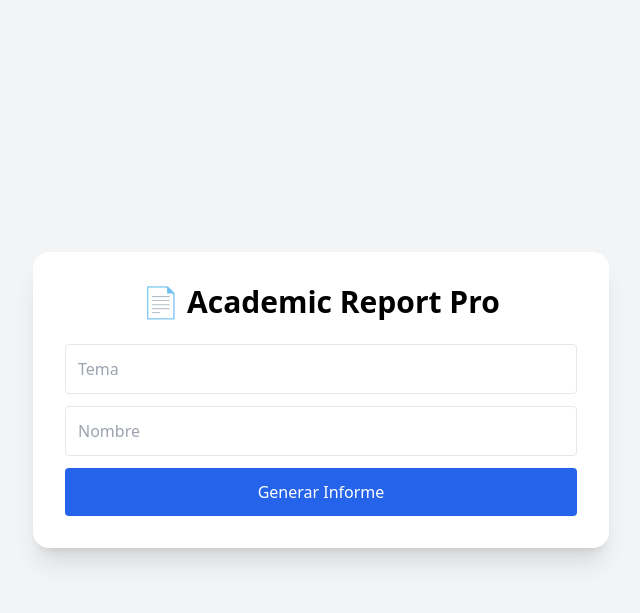
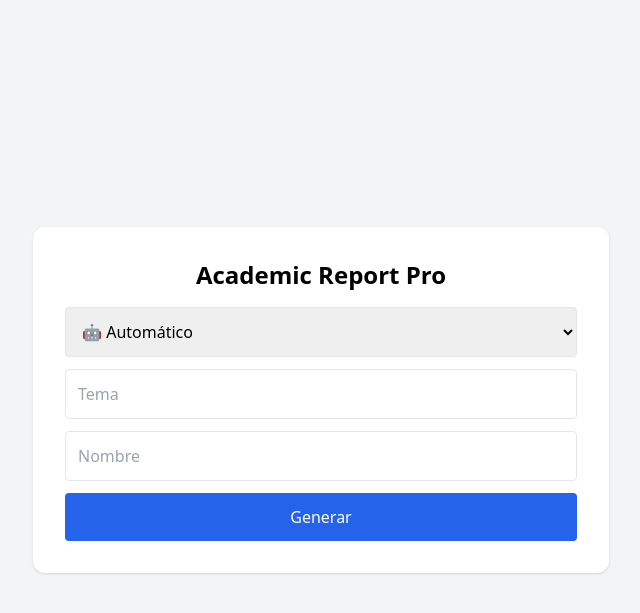
Before and after one commit to robertoarbelaez-png/Academic-Report-Pro, a Flask app: page / in a window 1280 px wide. Shown: the top 613 px of the page, without its empty margins (319-959 px from the left). Run offline with Flask 3, Linux system fonts and the light colour scheme; parts of the project's set-up code (start-up, migrations or seed data) failed here and were passed over; some libraries are stand-ins or nearby versions.

Commit message:
Update index.html

```diff
--- a/templates/index.html
+++ b/templates/index.html
@@ -4,48 +4,55 @@
 <meta charset="UTF-8">
 <title>Academic Report Pro</title>
 
+<script src="https://cdn.tailwindcss.com"></script>
 <script src="https://cdn.jsdelivr.net/npm/sweetalert2@11"></script>
-<script src="https://cdn.tailwindcss.com"></script>
 </head>
 
-<body class="bg-gray-100 min-h-screen flex items-center justify-center">
+<body class="bg-gray-100 flex items-center justify-center min-h-screen">
 
-<div class="bg-white p-8 rounded-2xl shadow-xl w-full max-w-xl">
+<div class="bg-white p-8 rounded-xl shadow w-full max-w-xl">
 
-<h1 class="text-3xl font-bold text-center mb-6">📄 Academic Report Pro</h1>
+<h1 class="text-2xl font-bold mb-4 text-center">Academic Report Pro</h1>
+
+<select id="modo" class="w-full p-3 border rounded mb-3">
+<option value="rapido">⚡ Rápido</option>
+<option value="auto" selected>🤖 Automático</option>
+<option value="manual">🛠️ Manual</option>
+</select>
 
 <input id="tema" placeholder="Tema" class="w-full p-3 border rounded mb-3">
 <input id="nombre" placeholder="Nombre" class="w-full p-3 border rounded mb-3">
 
+<div id="manualFields" class="hidden space-y-2">
+<textarea id="intro" placeholder="Introducción" class="w-full p-2 border rounded"></textarea>
+<textarea id="obj" placeholder="Objetivos" class="w-full p-2 border rounded"></textarea>
+<textarea id="des" placeholder="Desarrollo" class="w-full p-2 border rounded"></textarea>
+</div>
+
 <button onclick="generar()" class="w-full bg-blue-600 text-white py-3 rounded">
-Generar Informe
+Generar
 </button>
-
-<div id="preview" class="mt-6 hidden">
-<h2 class="font-bold mb-2">Vista previa</h2>
-<div id="contenidoPreview" class="bg-gray-100 p-3 rounded text-sm"></div>
-
-<button id="descargarBtn" class="mt-3 w-full bg-green-600 text-white py-3 rounded">
-Descargar PDF
-</button>
-</div>
 
 </div>
 
 <script>
-let url = "";
+document.getElementById('modo').onchange = function(){
+    document.getElementById('manualFields').classList.toggle('hidden', this.value !== 'manual');
+};
 
 async function generar(){
-    let tema = document.getElementById('tema').value;
-
     Swal.fire({title:"Generando...", didOpen:()=>Swal.showLoading()});
 
     const res = await fetch('/generar',{
         method:'POST',
         headers:{'Content-Type':'application/json'},
         body: JSON.stringify({
-            tema: tema,
-            nombre: document.getElementById('nombre').value
+            modo: document.getElementById('modo').value,
+            tema: document.getElementById('tema').value,
+            nombre: document.getElementById('nombre').value,
+            intro: document.getElementById('intro').value,
+            obj: document.getElementById('obj').value,
+            des: document.getElementById('des').value
         })
     });
 
@@ -53,17 +60,8 @@ async function generar(){
     Swal.close();
 
     if(data.success){
-        url = data.download_url;
-
-        document.getElementById('contenidoPreview').innerHTML =
-            "<p>Informe generado correctamente</p>";
-
-        document.getElementById('preview').classList.remove('hidden');
+        window.open(data.download_url);
     }
-}
-
-document.getElementById('descargarBtn').onclick = ()=>{
-    window.open(url);
 }
 </script>
 
```
